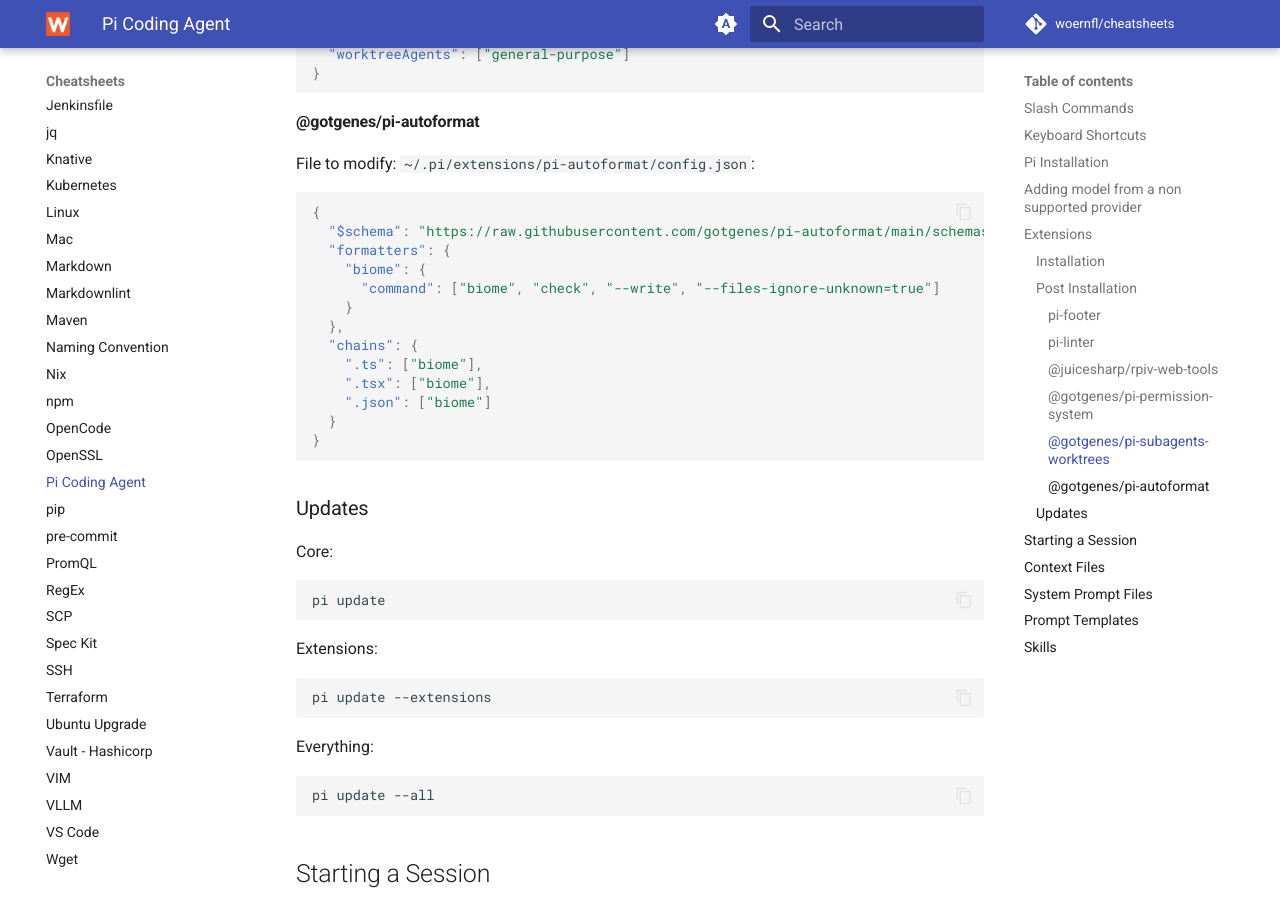
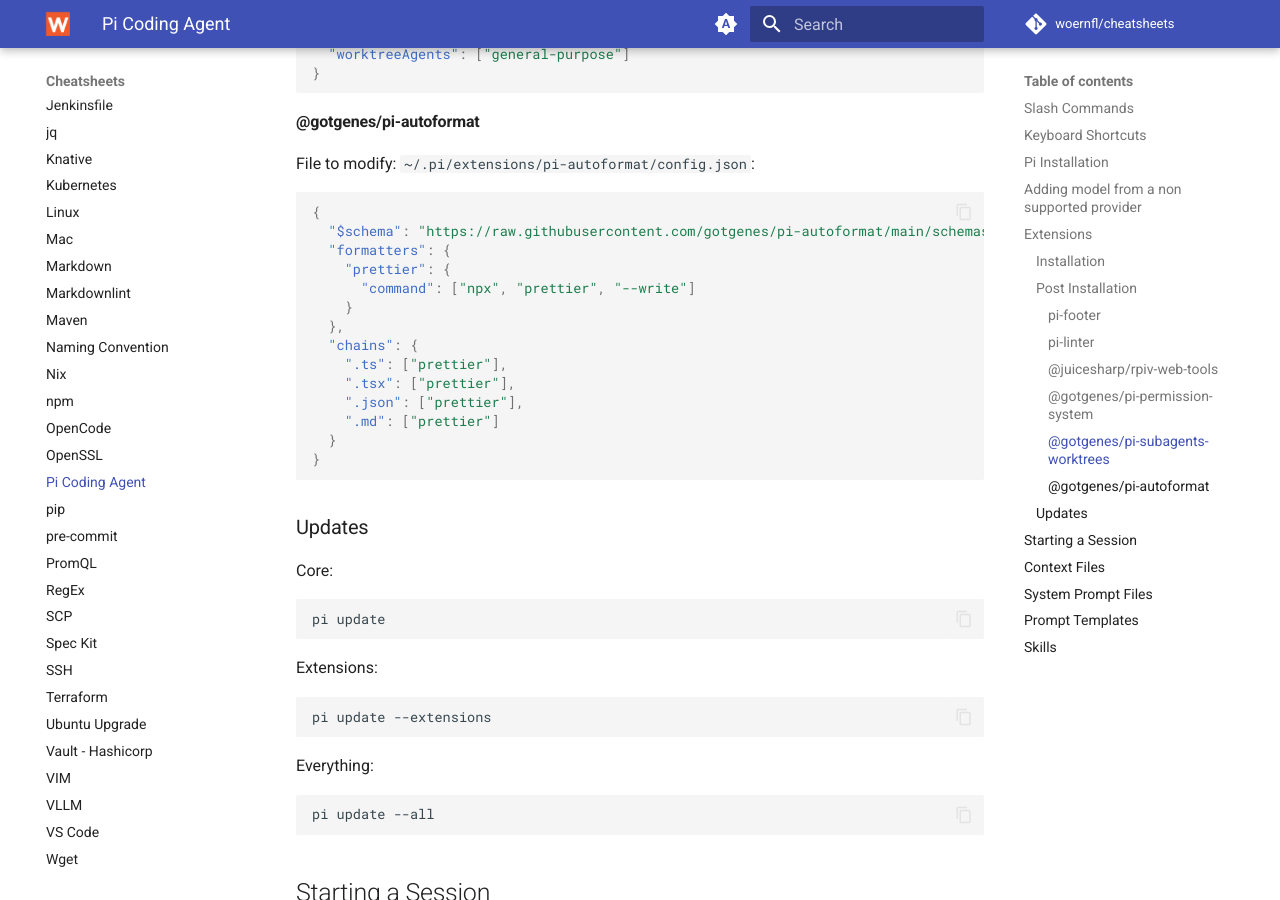
Before and after one commit to woernfl/cheatsheets, an MkDocs documentation site: the page built from docs/pi.md, in a window 1280 px wide and 900 px high, scrolled down 9499 px. Built offline with MkDocs 1.6.1 and Material for MkDocs 9.7.7, drawn with Linux system fonts in a browser that asks for light colours; comment, search, counter and statistics services are not loaded.

Commit message:
Replace biome with prettier in formatting config (#457)

````diff
--- a/docs/pi.md
+++ b/docs/pi.md
@@ -462,14 +462,15 @@
 {
   "$schema": "https://raw.githubusercontent.com/gotgenes/pi-autoformat/main/schemas/pi-autoformat.schema.json",
   "formatters": {
-    "biome": {
-      "command": ["biome", "check", "--write", "--files-ignore-unknown=true"]
+    "prettier": {
+      "command": ["npx", "prettier", "--write"]
     }
   },
   "chains": {
-    ".ts": ["biome"],
-    ".tsx": ["biome"],
-    ".json": ["biome"]
+    ".ts": ["prettier"],
+    ".tsx": ["prettier"],
+    ".json": ["prettier"],
+    ".md": ["prettier"]
   }
 }
 ```
````
